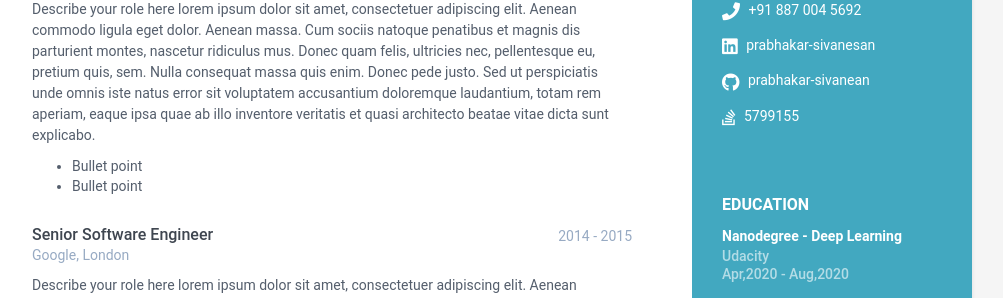
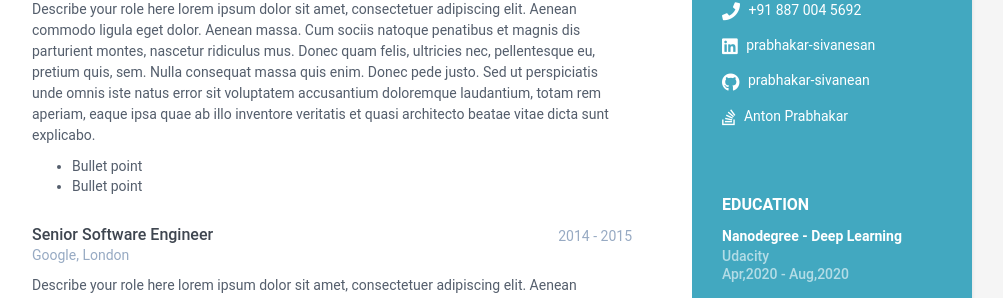
Before and after one commit to prabhakar-sivanean/me, a Jekyll site: the page built from index.html, in a window 1280 px wide. Shown: the part 406-704 px from the top of the page, without its empty margins (168-1171 px from the left). Built offline with Jekyll 4.4.1, drawn with Linux system fonts in a browser that asks for light colours.

Commit message:
Update data.yml

```diff
--- a/_data/data.yml
+++ b/_data/data.yml
@@ -20,7 +20,7 @@ sidebar:
     gitlab:
     bitbucket:
     twitter:
-    stack-overflow: 5799155 # Number/Username, e.g. 123456/alandoe
+    stack-overflow: Anton Prabhakar # Number/Username, e.g. 123456/alandoe
     codewars:
     goodreads: # Number-Username, e.g. 123456-alandoe
 
```
